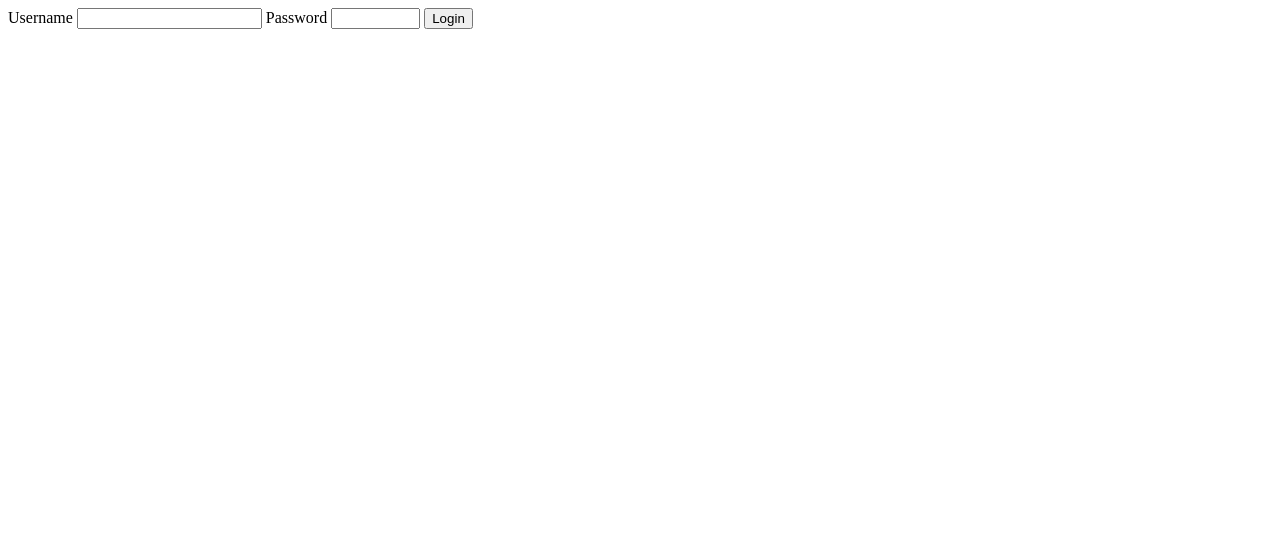
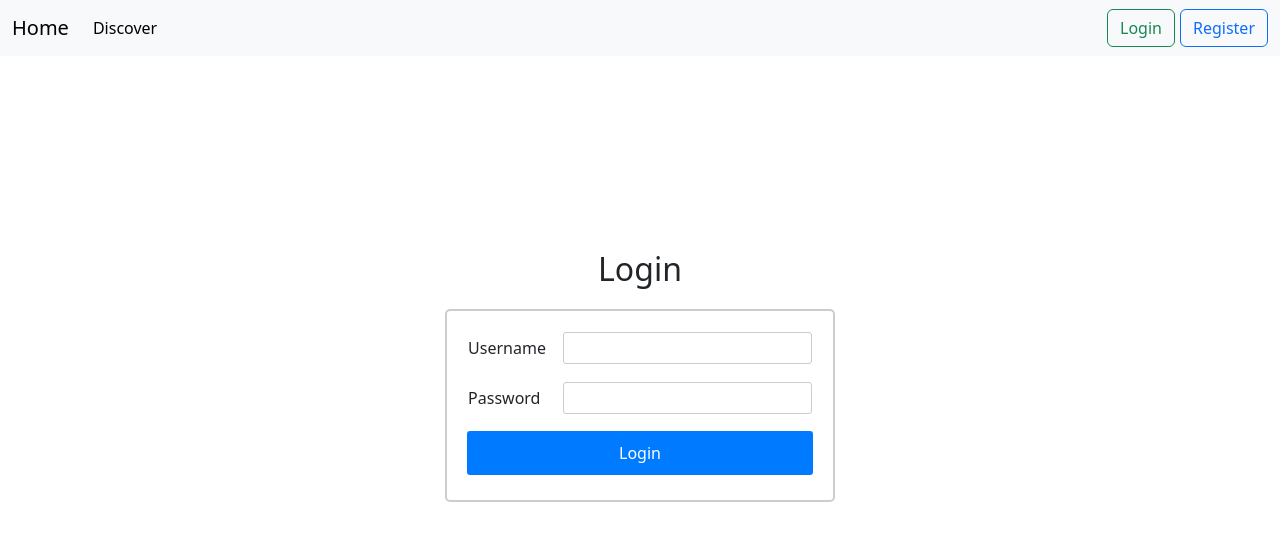
Before and after one commit to tlHoang/Blog-Website-Flask-testing, a Flask app: page /login in a window 1280 px wide. Shown: the top 541 px of the page. Run offline with Flask 3, Linux system fonts and the light colour scheme.

Commit message:
Update Login/Logout Navbar

```diff
--- a/routes.py
+++ b/routes.py
@@ -8,11 +8,7 @@ app.config['SECRET_KEY'] = 'tanphat'
 
 @app.route('/')
 def index():
-
-    users = User.query.all()
-
-    return render_template('index.html', users=users)
-
+    return render_template('home.html')
 
 @app.route('/add', methods=['GET', 'POST'])
 def add():
@@ -36,7 +32,7 @@ def login():
         checkUser = checkLogin(username, password)
         if checkUser:
             session['user'] = checkUser
-            return redirect(url_for('user'))
+            return redirect(url_for('index'))
     return render_template('login.html')
 
 @app.route('/user')
@@ -47,7 +43,7 @@ def user():
 @app.get('/logout')
 def logout():
     session.pop('user', default=None)
-    return redirect(url_for('login'))
+    return redirect(url_for('index'))
 
 @app.get('/post')
 def getpostpage():
--- a/templates/base.html
+++ b/templates/base.html
@@ -10,6 +10,7 @@
 
     <!-- Latest compiled JavaScript -->
     <script src="https://cdn.jsdelivr.net/npm/bootstrap@5.3.3/dist/js/bootstrap.bundle.min.js"></script>
+    {% block css %}{% endblock %}
 </head>
 
 <body>
@@ -29,10 +30,11 @@
                 </ul>
                 <form class="d-flex">
                     {% if session['user'] %}
-                    <button class="btn btn-outline-success">{{session['user']}}</button>
+                        <a class="btn btn-outline-info" href="/user" role="button" style="margin-right: 5px;">{{session['user'].username}}</a>
+                        <a class="btn btn-outline-danger" href="/logout" role="button">Logout</a>
                     {% else %}
-                    <button class="btn btn-outline-success">Login</button>
-                    <button class="btn btn-outline-success">Register</button>
+                        <a class="btn btn-outline-success" href="/login" role="button" style="margin-right: 5px;">Login</a>
+                        <a class="btn btn-outline-primary" href="/register" role="button">Register</a>
                     {% endif %}
                 </form>
             </div>
--- /dev/null
+++ b/templates/home.html
@@ -0,0 +1,6 @@
+{% extends 'base.html' %}
+{% block title %}Home Page{% endblock %}
+
+{% block content %}
+    <h2>This is Home Page</h2>
+{% endblock %}
--- a/templates/login.html
+++ b/templates/login.html
@@ -1,13 +1,76 @@
-<form action="/login" method="POST">
+{% extends 'base.html' %}
+{% block title %}Login{% endblock %}
 
-    <label for="username">Username</label>
-    <input id="username" name="username_field" type="text" />
+{% block css %}
+    <style>
+        .container {
+            display: flex;
+            flex-direction: column;
+            justify-content: center;
+            align-items: center;
+            height: 80vh;
+        }
 
-    <label for="password">Password</label>
-    <input id="password" name="password_field" type="password" size="8" />
+        h2 {
+            margin-bottom: 20px;
+        }
 
+        .form_login {
+            border: 2px solid #ccc;
+            padding: 20px;
+            border-radius: 5px;
+            display: flex;
+            flex-direction: column;
+        }
 
-    <!-- We need a submit button to submit a form! -->
-    <input type="submit" value="Login"/>
+        .form_login label {
+            padding-bottom: 15px;
+            margin-right: 15px;
+        }
 
-</form>
+        .form_login input {
+            padding: 3px 8px;
+            margin-bottom: 16px;
+            border: 1px solid #ccc;
+            border-radius: 3px;
+        }
+
+        /* Định dạng cho nút submit */
+        .form_login input[type="submit"] {
+            background-color: #007bff;
+            color: #fff;
+            border: none;
+            border-radius: 3px;
+            padding: 10px 20px;
+            cursor: pointer;
+            transition: background-color 0.3s;
+            margin-bottom: 5px;
+        }
+
+        .form_login input[type="submit"]:hover {
+            background-color: #0056b3;
+        }
+    </style>
+{% endblock %}
+
+{% block content %}
+    <div class="container">
+        <h2>Login</h2>
+        <form action="/login" method="POST" class="form_login">
+
+            <table>
+                <tr>
+                    <td><label for="username">Username</label></td>
+                    <td><input id="username" name="username_field" type="text" /></td>
+                </tr>
+                <tr>
+                    <td><label for="password">Password</label></td>
+                    <td><input id="password" name="password_field" type="password" /></td>
+                </tr>
+            </table>
+
+            <input type="submit" value="Login"/>
+
+        </form>
+    </div>
+{% endblock %}
```
